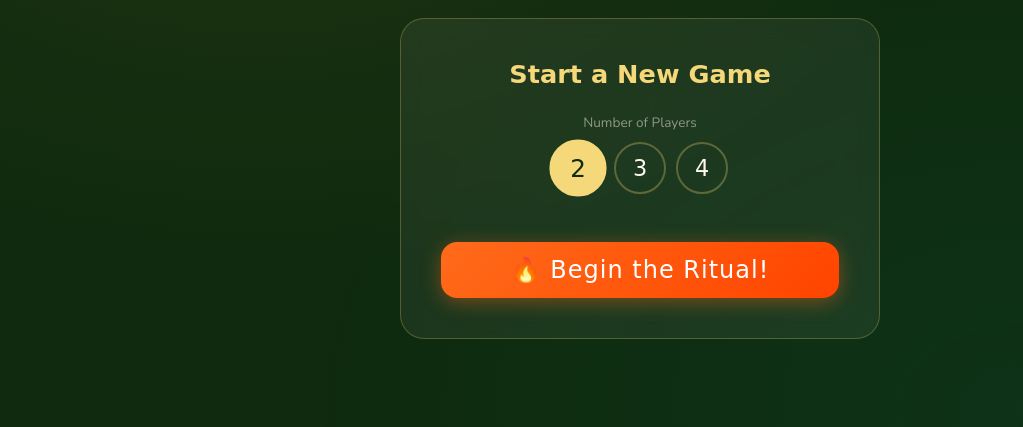
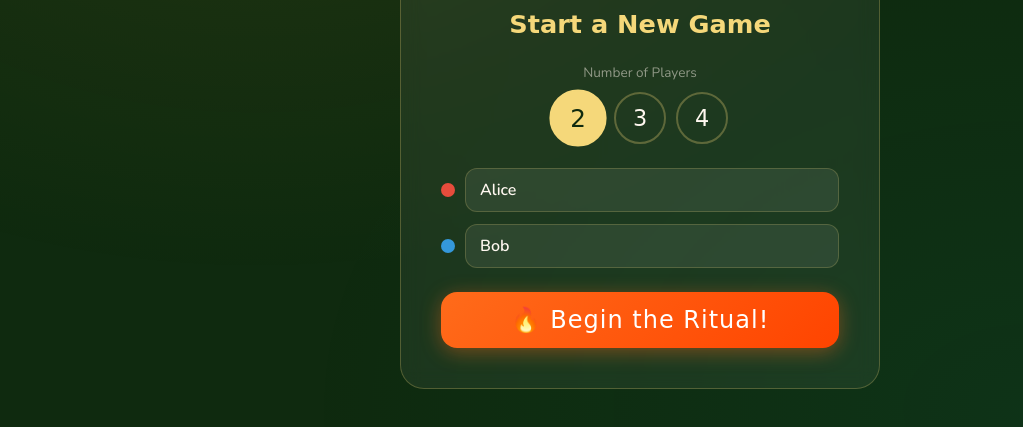
Before and after one commit to mandalsambuddha/tiki-topple, a plain HTML site: page index.html in a window 1280 px wide. Shown: the part 311-738 px from the top of the page, without its empty margins (0-1023 px from the left). Drawn offline with nearby package versions, Linux system fonts and the light colour scheme; a web font is replaced by a local one.

Commit message:
Update index.html

```diff
--- a/index.html
+++ b/index.html
@@ -778,7 +778,7 @@
 // ══════════════════════════════════════════════════════
 //  CONFIG
 // ══════════════════════════════════════════════════════
-const API = https://tiki-topple.onrender.com/api
+const API = 'http://localhost:3001/api';
 
 // Player colors for UI
 const PLAYER_COLORS = ['#e74c3c','#3498db','#2ecc71','#f1c40f'];
@@ -1308,6 +1308,11 @@ function showToast(msg, dur=2500) {
 document.addEventListener('click', () => {
   try { if (ctx && ctx.state === 'suspended') ctx.resume(); } catch(e){}
 }, { once: false });
+
+// Init on load
+window.addEventListener('DOMContentLoaded', () => {
+  renderPlayerInputs();
+});
 </script>
 </body>
 </html>
```
